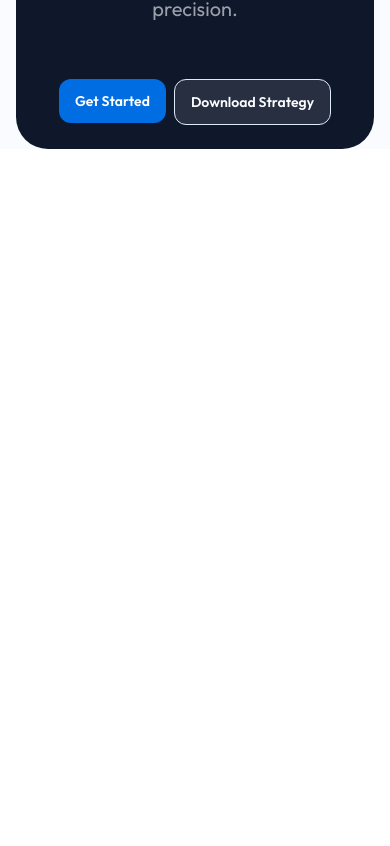
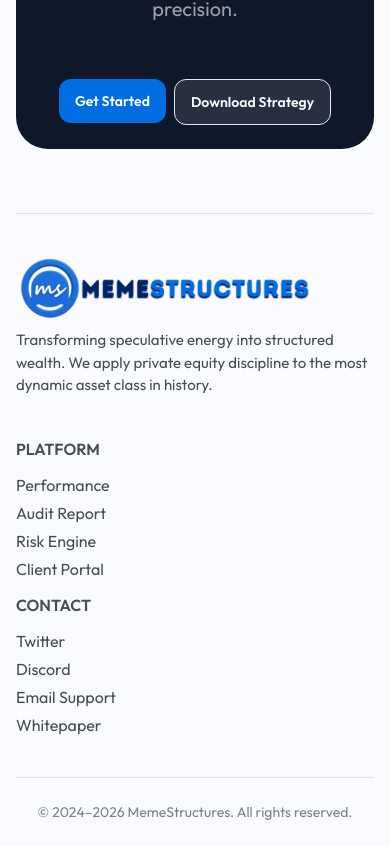
Before and after one commit to benchigozie/memestructures, a Next.js app: page / in a window 390 px wide. Shown: the part 7196-8042 px from the top of the page. Before the commit the page ends 7345 px from the top, so only its background shows below. Built offline with nearby package versions, Linux system fonts and the light colour scheme.

Commit message:
feat:add footer component and import it in home page.

```diff
--- a/src/app/page.tsx
+++ b/src/app/page.tsx
@@ -1,5 +1,6 @@
 import CapitalVehicles from "@/components/CapitalVehicles";
 import CTA from "@/components/CTA";
+import Footer from "@/components/Footer";
 import Header from "@/components/Header";
 import Hero from "@/components/Hero";
 import InvestorProfile from "@/components/InvestorProfile";
@@ -19,6 +20,7 @@
         <InvestorProfile />
         <OnboardingProcess />
         <CTA />
+        <Footer />
       </main>
     </div>
   );
--- /dev/null
+++ b/src/components/Footer.tsx
@@ -0,0 +1,46 @@
+import Image from 'next/image'
+
+function Footer() {
+    return (
+        <section className='bg-my-white mt-16 md:mt-24' >
+            <div className='max-w-7xl mx-auto px-4'>
+                <div className='grid grid-cols-1 md:grid-cols-2 gap-10 md:gap-28 border-t border-b border-my-gray/15 md:px-3 py-10 md:py-20'>
+                    <div className="flex flex-col">
+                        <Image
+                            src="/images/memestructureslogo.png"
+                            alt="Meme Structures Logo"
+                            width={300}
+                            height={50}
+                        />
+                        <p className='max-w-lg text-[15px]'>Transforming speculative energy into structured wealth. We apply private equity discipline to the most dynamic asset class in history.</p>
+                    </div>
+                    <div className='grid grid-cols-1 md:grid-cols-2 gap-3'>
+                        <div>
+                            <h5 className='font-semibold'>PLATFORM</h5>
+                            <ul className='mt-3 space-y-1'>
+                                <li>Performance</li>
+                                <li>Audit Report</li>
+                                <li>Risk Engine</li>
+                                <li>Client Portal</li>
+                            </ul>
+                        </div>
+                        <div>
+                            <h5 className='font-semibold'>CONTACT</h5>
+                            <ul className='mt-3 space-y-1'>
+                                <li>Twitter</li>
+                                <li>Discord</li>
+                                <li>Email Support</li>
+                                <li>Whitepaper</li>
+                            </ul>
+                        </div>
+                    </div>
+                </div>
+                <div className='text-center text-sm text-my-gray/70 py-6'>
+                    &copy;  2024–2026 MemeStructures. All rights reserved.
+                </div>
+            </div>
+        </section>
+    )
+}
+
+export default Footer
```
